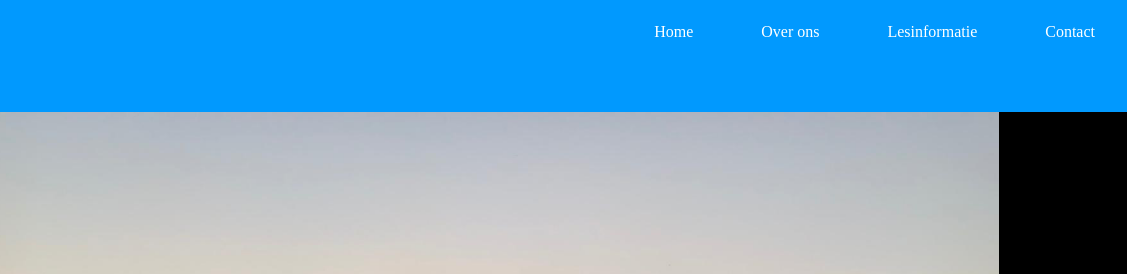
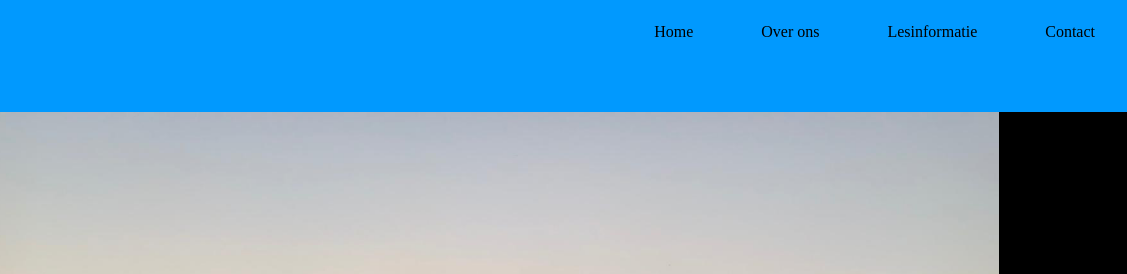
Before and after one commit to nickalwin/rijschoolmarco, a plain HTML site: page index.html in a window 1280 px wide. Shown: the top 274 px of the page, 153-1280 px from the left. Drawn offline with Linux system fonts and the light colour scheme.

Commit message:
Update style.css

```diff
--- a/style.css
+++ b/style.css
@@ -38,9 +38,10 @@ body{
 	display: inline-block;
 
 	text-decoration: none;
-	color: white;
+	color: black;
+	font-style: bold;
 	background-color: none;
-	transition: 0.6s;
+	transition: 1s;
 }
 
 .nav-bar > ul > a:hover {
```
